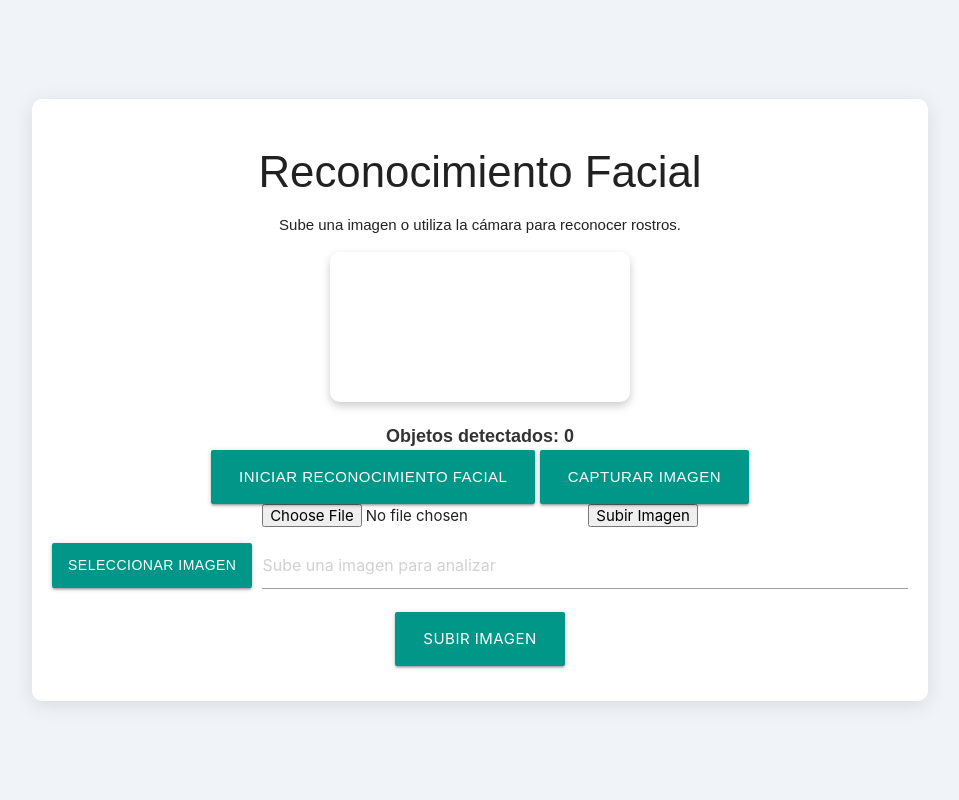
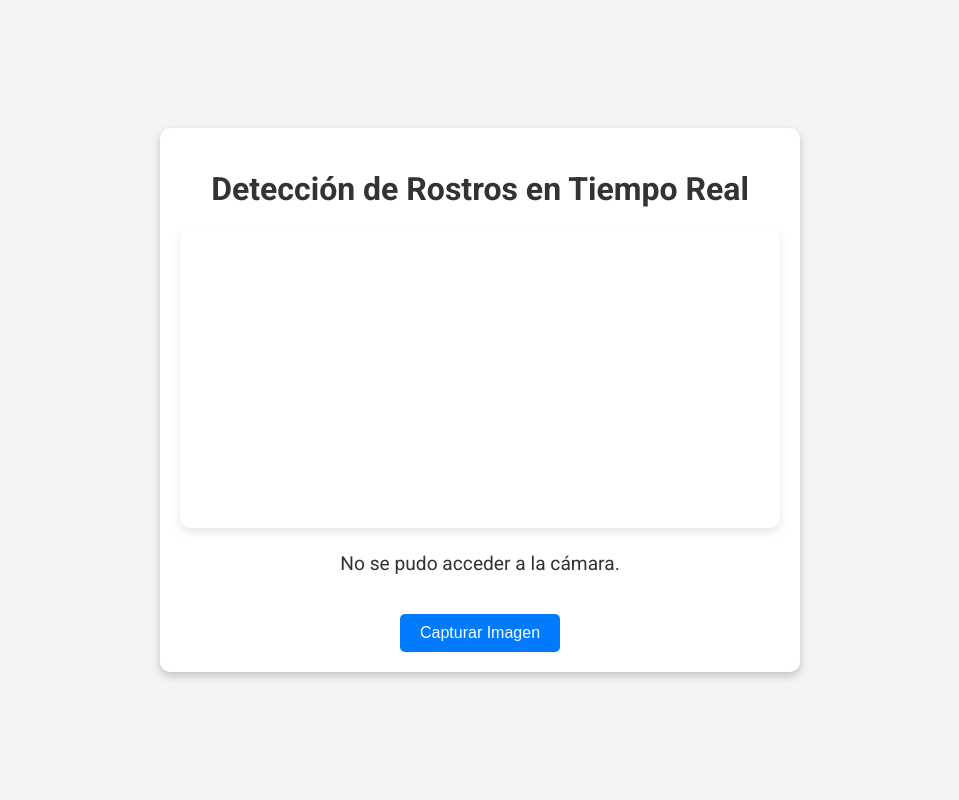
Before and after one commit to IsokGta7/IsokGta7.github.io, a Flask app: page / in a window 1280 px wide. Shown: the whole page, without its empty margins (160-1119 px from the left). Run offline with Flask 2, Linux system fonts and the light colour scheme.

Commit message:
Modifique BTC

```diff
--- a/faces/app.py
+++ b/faces/app.py
@@ -70,16 +70,12 @@ def index():
     return render_template('caras.html')
 
 
-# Prediction route
 @app.route('/predict', methods=['POST'])
 def predict():
-    # Check if an image file was uploaded (same as before)
-
-    # Use who_is_it function for prediction
-    image = Image.open(BytesIO(file.read()))
+    file = request.files['image']
+    image = Image.open(file.stream)
     result = who_is_it(image, database, FRmodel)
-
-    # Return the result (same as before)
+    return jsonify({"result": result})
 
 
 if __name__ == '__main__':
--- a/faces/templates/caras.html
+++ b/faces/templates/caras.html
@@ -1,179 +1,130 @@
 <!DOCTYPE html>
-<html lang="en">
+<html lang="es">
 
 <head>
     <meta charset="UTF-8">
     <meta name="viewport" content="width=device-width, initial-scale=1.0">
-    <title>Reconocimiento Facial</title>
-
-    <!-- CSS Dependencies (Materialize) -->
-    <link rel="stylesheet" href="https://cdnjs.cloudflare.com/ajax/libs/materialize/1.0.0/css/materialize.min.css">
-    <link href="https://fonts.googleapis.com/icon?family=Material+Icons" rel="stylesheet">
-
+    <title>Detección de Rostros</title>
+    <link href="https://fonts.googleapis.com/css2?family=Roboto:wght@400;700&display=swap" rel="stylesheet">
     <style>
         body {
+            font-family: 'Roboto', sans-serif;
+            background: #f4f4f4;
+            margin: 0;
+            padding: 0;
             display: flex;
             justify-content: center;
             align-items: center;
-            flex-direction: column;
             height: 100vh;
-            background-color: #f0f4f8;
-            font-family: 'Arial', sans-serif;
+            overflow: hidden;
         }
 
         .container {
             text-align: center;
-            background: white;
+            background: #fff;
+            border-radius: 10px;
+            box-shadow: 0 4px 8px rgba(0, 0, 0, 0.2);
             padding: 20px;
-            border-radius: 10px;
-            box-shadow: 0 4px 20px rgba(0, 0, 0, 0.1);
+            width: 80%;
+            max-width: 600px;
         }
 
-        #webcam_feed {
-            border-radius: 10px;
-            max-width: 100%;
-            box-shadow: 0 4px 10px rgba(0, 0, 0, 0.2);
+        h1 {
+            color: #333;
+            font-size: 2rem;
+            margin-bottom: 20px;
         }
 
-        .label {
-            margin-top: 10px;
-            font-size: 20px;
-            color: #333;
+        #webcam {
+            width: 100%;
+            border-radius: 10px;
+            box-shadow: 0 4px 8px rgba(0, 0, 0, 0.1);
         }
 
-        .objno {
-            font-weight: bold;
-            margin-top: 15px;
-            font-size: 18px;
+        #prediction {
+            margin-top: 20px;
+            font-size: 1.2rem;
+            color: #333;
+            animation: fadeIn 1s ease-in-out;
+        }
+
+        button {
+            padding: 10px 20px;
+            font-size: 1rem;
+            background-color: #007BFF;
+            color: white;
+            border: none;
+            border-radius: 5px;
+            cursor: pointer;
+            margin-top: 20px;
+            transition: background-color 0.3s ease;
+        }
+
+        button:hover {
+            background-color: #0056b3;
+        }
+
+        @keyframes fadeIn {
+            from {
+                opacity: 0;
+            }
+
+            to {
+                opacity: 1;
+            }
         }
     </style>
-
-    <!-- JS Dependencies (jQuery and Materialize) -->
-    <script src="https://ajax.googleapis.com/ajax/libs/jquery/3.6.4/jquery.min.js"></script>
-    <script src="https://cdnjs.cloudflare.com/ajax/libs/materialize/1.0.0/js/materialize.min.js"></script>
 </head>
 
 <body>
-    <div class="container z-depth-4">
-        <h3 class="header">Reconocimiento Facial</h3>
-        <p>Sube una imagen o utiliza la cámara para reconocer rostros.</p>
-
-        <!-- Webcam Section -->
-        <video id="webcam_feed" autoplay></video>
-        <canvas id="realTimeCanvas" width="160" height="160" style="display: none;"></canvas>
-        <div class="label objno">Objetos detectados: 0</div>
-        <a class="btn-large waves-effect waves-light teal" onclick="showWebcam()">Iniciar Reconocimiento Facial</a>
-        <a class="btn-large waves-effect waves-light teal" onclick="captureImage()">Capturar Imagen</a>
-
-        <!-- Upload Section -->
-        <form id="uploadForm" enctype="multipart/form-data" method="POST">
-            <input type="file" name="file" accept="image/*">
-            <button type="submit">Subir Imagen</button>
-        </form>
-
-
-
-        <form id="uploadForm" enctype="multipart/form-data" method="POST" action="/eirodriguezt/predict">
-            <div class="file-field input-field">
-                <div class="btn teal">
-                    <span>Seleccionar Imagen</span>
-                    <input type="file" name="file" accept="image/*">
-                </div>
-                <div class="file-path-wrapper">
-                    <input class="file-path validate" type="text" placeholder="Sube una imagen para analizar">
-                </div>
-            </div>
-            <button type="submit" class="btn-large waves-effect waves-light teal">Subir Imagen</button>
-        </form>
-
-        <div id="result" class="objno"></div>
+    <div class="container">
+        <h1>Detección de Rostros en Tiempo Real</h1>
+        <video id="webcam" autoplay></video>
+        <p id="prediction">Esperando rostro...</p>
+        <button id="captureBtn">Capturar Imagen</button>
     </div>
 
     <script>
-        $(document).ready(function () {
-            M.toast({
-                html: 'Interfaz cargada',
-                displayLength: 2000,
-                classes: 'rounded blue',
+        const webcam = document.getElementById("webcam");
+        const predictionText = document.getElementById("prediction");
+        const captureBtn = document.getElementById("captureBtn");
+
+        // Access webcam
+        navigator.mediaDevices.getUserMedia({ video: true })
+            .then((stream) => {
+                webcam.srcObject = stream;
+            })
+            .catch((err) => {
+                console.log("Error accessing webcam: ", err);
+                predictionText.innerText = "No se pudo acceder a la cámara.";
             });
 
-            // Manejo del formulario para subir imágenes
-            $("#uploadForm").on("submit", function (e) {
-                e.preventDefault(); // Evita el comportamiento por defecto del formulario
-                const formData = new FormData(this);
-
-                $.ajax({
-                    url: "/eirodrigezt/predict", // La misma URL que para el formulario
-                    type: "POST",
-                    data: formData,
-                    processData: false,
-                    contentType: false,
-                    success: function (response) {
-                        if (response.result) {
-                            M.toast({ html: `Resultado: ${response.result}`, displayLength: 5000, classes: 'rounded green' });
-                            $("#result").text(response.result);
-                        } else {
-                            M.toast({ html: "Error en el reconocimiento facial.", displayLength: 3000, classes: 'rounded red' });
-                        }
-                    },
-                    error: function () {
-                        M.toast({ html: "Error al enviar la imagen.", displayLength: 3000, classes: 'rounded red' });
-                    },
-                });
-            });
-        });
-
-        function showWebcam() {
-            const video = document.querySelector("#webcam_feed");
-            if (navigator.mediaDevices.getUserMedia) {
-                navigator.mediaDevices.getUserMedia({ video: true })
-                    .then(function (stream) {
-                        video.srcObject = stream;
-                        video.play();
-                    })
-                    .catch(function () {
-                        M.toast({ html: "No se pudo acceder a la cámara.", displayLength: 3000, classes: 'rounded red' });
-                    });
-            } else {
-                M.toast({ html: "Tu navegador no soporta getUserMedia.", displayLength: 3000, classes: 'rounded red' });
-            }
-        }
+        captureBtn.addEventListener("click", captureImage);
 
         function captureImage() {
-            const video = document.querySelector("#webcam_feed");
-            const canvas = document.querySelector("#realTimeCanvas");
+            const canvas = document.createElement("canvas");
             const context = canvas.getContext("2d");
+            canvas.width = webcam.videoWidth;
+            canvas.height = webcam.videoHeight;
+            context.drawImage(webcam, 0, 0, canvas.width, canvas.height);
+            canvas.toBlob((blob) => {
+                const formData = new FormData();
+                formData.append("image", blob);
 
-            // Ajustar el tamaño del canvas al tamaño del video
-            canvas.width = video.videoWidth;
-            canvas.height = video.videoHeight;
-            context.drawImage(video, 0, 0, canvas.width, canvas.height);
-
-            // Convertir la imagen a formato de datos
-            canvas.toBlob(function (blob) {
-                const formData = new FormData();
-                formData.append('file', blob, 'captured_image.jpg');
-
-                // Realizar la solicitud AJAX
-                $.ajax({
-                    url: '/eirodriguezt/predict', // La misma URL que para el formulario
-                    type: 'POST',
-                    data: formData,
-                    processData: false,
-                    contentType: false,
-                    success: function (response) {
-                        if (response.result) {
-                            M.toast({ html: `Resultado: ${response.result}`, displayLength: 5000, classes: 'rounded green' });
-                            $("#result").text(response.result);
-                        } else {
-                            M.toast({ html: "Error en el reconocimiento facial.", displayLength: 3000, classes: 'rounded red' });
-                        }
-                    },
-                    error: function () {
-                        M.toast({ html: "Error al enviar la imagen.", displayLength: 3000, classes: 'rounded red' });
-                    },
-                });
-            }, 'image/jpeg');
+                // Send image to Flask server for prediction
+                fetch("/predict", {
+                    method: "POST",
+                    body: formData
+                })
+                    .then(response => response.json())
+                    .then(data => {
+                        predictionText.innerText = data.result;
+                    })
+                    .catch(err => {
+                        console.log("Error in prediction: ", err);
+                        predictionText.innerText = "Error al realizar la predicción.";
+                    });
+            }, "image/jpeg");
         }
     </script>
 </body>
```
